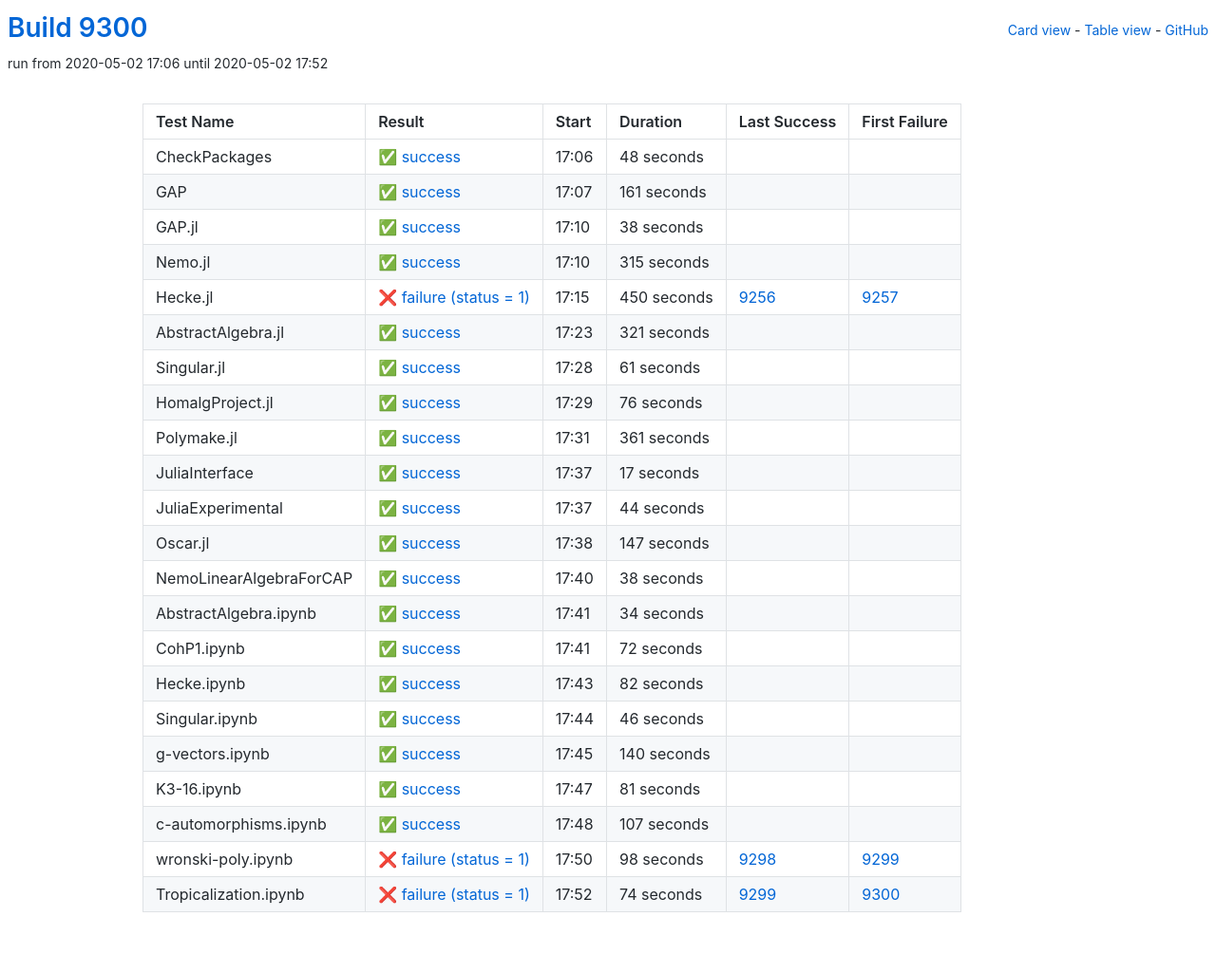
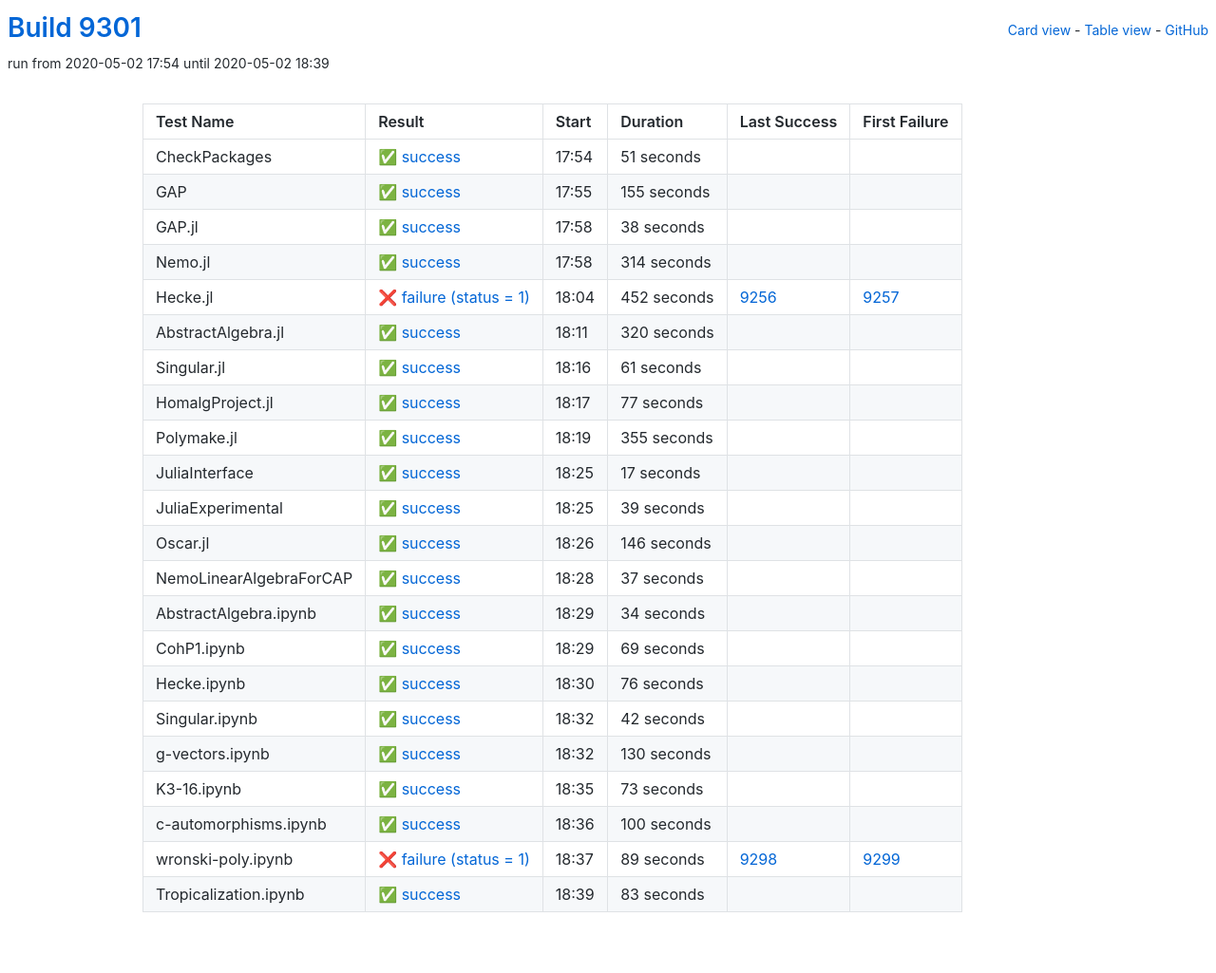
Before and after one commit to oscar-system/oscar-ci-status, a Jekyll site: the page built from table.html, in a window 1280 px wide. Shown: the whole page at 95% size. Built offline with Jekyll 4.4.1, drawn with Linux system fonts in a browser that asks for light colours.

Commit message:
Build 9301

```diff
--- a/_data/ci.yml
+++ b/_data/ci.yml
@@ -1,27 +1,27 @@
-build: 9300
-build_url: https://oscarci.mathematik.uni-kl.de/job/oscar/9300/
+build: 9301
+build_url: https://oscarci.mathematik.uni-kl.de/job/oscar/9301/
 job: oscar
 tests:
-- duration: 48
+- duration: 51
   exitcode: 0
   first_failure: false
   first_failure_url: null
   last_success: false
   last_success_url: null
-  log: https://oscarci.mathematik.uni-kl.de/job/oscar/9300/artifact/logs/build-9300/CheckPackages.log
+  log: https://oscarci.mathematik.uni-kl.de/job/oscar/9301/artifact/logs/build-9301/CheckPackages.log
   name: CheckPackages
-  start: 2020-05-02 17:06
+  start: 2020-05-02 17:54
   status: success
   success: true
-- duration: 161
+- duration: 155
   exitcode: 0
   first_failure: false
   first_failure_url: null
   last_success: false
   last_success_url: null
-  log: https://oscarci.mathematik.uni-kl.de/job/oscar/9300/artifact/logs/build-9300/GAP.log
+  log: https://oscarci.mathematik.uni-kl.de/job/oscar/9301/artifact/logs/build-9301/GAP.log
   name: GAP
-  start: 2020-05-02 17:07
+  start: 2020-05-02 17:55
   status: success
   success: true
 - duration: 38
@@ -30,42 +30,42 @@ tests:
   first_failure_url: null
   last_success: false
   last_success_url: null
-  log: https://oscarci.mathematik.uni-kl.de/job/oscar/9300/artifact/logs/build-9300/GAP.jl.log
+  log: https://oscarci.mathematik.uni-kl.de/job/oscar/9301/artifact/logs/build-9301/GAP.jl.log
   name: GAP.jl
-  start: 2020-05-02 17:10
+  start: 2020-05-02 17:58
   status: success
   success: true
-- duration: 315
+- duration: 314
   exitcode: 0
   first_failure: false
   first_failure_url: null
   last_success: false
   last_success_url: null
-  log: https://oscarci.mathematik.uni-kl.de/job/oscar/9300/artifact/logs/build-9300/Nemo.jl.log
+  log: https://oscarci.mathematik.uni-kl.de/job/oscar/9301/artifact/logs/build-9301/Nemo.jl.log
   name: Nemo.jl
-  start: 2020-05-02 17:10
+  start: 2020-05-02 17:58
   status: success
   success: true
-- duration: 450
+- duration: 452
   exitcode: 1
   first_failure: 9257
   first_failure_url: https://oscarci.mathematik.uni-kl.de/job/oscar/9257/
   last_success: 9256
   last_success_url: https://oscarci.mathematik.uni-kl.de/job/oscar/9256/
-  log: https://oscarci.mathematik.uni-kl.de/job/oscar/9300/artifact/logs/build-9300/Hecke.jl.log
+  log: https://oscarci.mathematik.uni-kl.de/job/oscar/9301/artifact/logs/build-9301/Hecke.jl.log
   name: Hecke.jl
-  start: 2020-05-02 17:15
+  start: 2020-05-02 18:04
   status: failure
   success: false
-- duration: 321
+- duration: 320
   exitcode: 0
   first_failure: false
   first_failure_url: null
   last_success: false
   last_success_url: null
-  log: https://oscarci.mathematik.uni-kl.de/job/oscar/9300/artifact/logs/build-9300/AbstractAlgebra.jl.log
+  log: https://oscarci.mathematik.uni-kl.de/job/oscar/9301/artifact/logs/build-9301/AbstractAlgebra.jl.log
   name: AbstractAlgebra.jl
-  start: 2020-05-02 17:23
+  start: 2020-05-02 18:11
   status: success
   success: true
 - duration: 61
@@ -74,9 +74,97 @@ tests:
   first_failure_url: null
   last_success: false
   last_success_url: null
-  log: https://oscarci.mathematik.uni-kl.de/job/oscar/9300/artifact/logs/build-9300/Singular.jl.log
+  log: https://oscarci.mathematik.uni-kl.de/job/oscar/9301/artifact/logs/build-9301/Singular.jl.log
   name: Singular.jl
-  start: 2020-05-02 17:28
+  start: 2020-05-02 18:16
+  status: success
+  success: true
+- duration: 77
+  exitcode: 0
+  first_failure: false
+  first_failure_url: null
+  last_success: false
+  last_success_url: null
+  log: https://oscarci.mathematik.uni-kl.de/job/oscar/9301/artifact/logs/build-9301/HomalgProject.jl.log
+  name: HomalgProject.jl
+  start: 2020-05-02 18:17
+  status: success
+  success: true
+- duration: 355
+  exitcode: 0
+  first_failure: false
+  first_failure_url: null
+  last_success: false
+  last_success_url: null
+  log: https://oscarci.mathematik.uni-kl.de/job/oscar/9301/artifact/logs/build-9301/Polymake.jl.log
+  name: Polymake.jl
+  start: 2020-05-02 18:19
+  status: success
+  success: true
+- duration: 17
+  exitcode: 0
+  first_failure: false
+  first_failure_url: null
+  last_success: false
+  last_success_url: null
+  log: https://oscarci.mathematik.uni-kl.de/job/oscar/9301/artifact/logs/build-9301/JuliaInterface.log
+  name: JuliaInterface
+  start: 2020-05-02 18:25
+  status: success
+  success: true
+- duration: 39
+  exitcode: 0
+  first_failure: false
+  first_failure_url: null
+  last_success: false
+  last_success_url: null
+  log: https://oscarci.mathematik.uni-kl.de/job/oscar/9301/artifact/logs/build-9301/JuliaExperimental.log
+  name: JuliaExperimental
+  start: 2020-05-02 18:25
+  status: success
+  success: true
+- duration: 146
+  exitcode: 0
+  first_failure: false
+  first_failure_url: null
+  last_success: false
+  last_success_url: null
+  log: https://oscarci.mathematik.uni-kl.de/job/oscar/9301/artifact/logs/build-9301/Oscar.jl.log
+  name: Oscar.jl
+  start: 2020-05-02 18:26
+  status: success
+  success: true
+- duration: 37
+  exitcode: 0
+  first_failure: false
+  first_failure_url: null
+  last_success: false
+  last_success_url: null
+  log: https://oscarci.mathematik.uni-kl.de/job/oscar/9301/artifact/logs/build-9301/NemoLinearAlgebraForCAP.log
+  name: NemoLinearAlgebraForCAP
+  start: 2020-05-02 18:28
+  status: success
+  success: true
+- duration: 34
+  exitcode: 0
+  first_failure: false
+  first_failure_url: null
+  last_success: false
+  last_success_url: null
+  log: https://oscarci.mathematik.uni-kl.de/job/oscar/9301/artifact/logs/build-9301/AbstractAlgebra.ipynb.log
+  name: AbstractAlgebra.ipynb
+  start: 2020-05-02 18:29
+  status: success
+  success: true
+- duration: 69
+  exitcode: 0
+  first_failure: false
+  first_failure_url: null
+  last_success: false
+  last_success_url: null
+  log: https://oscarci.mathematik.uni-kl.de/job/oscar/9301/artifact/logs/build-9301/CohP1.ipynb.log
+  name: CohP1.ipynb
+  start: 2020-05-02 18:29
   status: success
   success: true
 - duration: 76
@@ -85,162 +173,74 @@ tests:
   first_failure_url: null
   last_success: false
   last_success_url: null
-  log: https://oscarci.mathematik.uni-kl.de/job/oscar/9300/artifact/logs/build-9300/HomalgProject.jl.log
-  name: HomalgProject.jl
-  start: 2020-05-02 17:29
+  log: https://oscarci.mathematik.uni-kl.de/job/oscar/9301/artifact/logs/build-9301/Hecke.ipynb.log
+  name: Hecke.ipynb
+  start: 2020-05-02 18:30
   status: success
   success: true
-- duration: 361
+- duration: 42
   exitcode: 0
   first_failure: false
   first_failure_url: null
   last_success: false
   last_success_url: null
-  log: https://oscarci.mathematik.uni-kl.de/job/oscar/9300/artifact/logs/build-9300/Polymake.jl.log
-  name: Polymake.jl
-  start: 2020-05-02 17:31
+  log: https://oscarci.mathematik.uni-kl.de/job/oscar/9301/artifact/logs/build-9301/Singular.ipynb.log
+  name: Singular.ipynb
+  start: 2020-05-02 18:32
   status: success
   success: true
-- duration: 17
+- duration: 130
   exitcode: 0
   first_failure: false
   first_failure_url: null
   last_success: false
   last_success_url: null
-  log: https://oscarci.mathematik.uni-kl.de/job/oscar/9300/artifact/logs/build-9300/JuliaInterface.log
-  name: JuliaInterface
-  start: 2020-05-02 17:37
+  log: https://oscarci.mathematik.uni-kl.de/job/oscar/9301/artifact/logs/build-9301/g-vectors.ipynb.log
+  name: g-vectors.ipynb
+  start: 2020-05-02 18:32
   status: success
   success: true
-- duration: 44
+- duration: 73
   exitcode: 0
   first_failure: false
   first_failure_url: null
   last_success: false
   last_success_url: null
-  log: https://oscarci.mathematik.uni-kl.de/job/oscar/9300/artifact/logs/build-9300/JuliaExperimental.log
-  name: JuliaExperimental
-  start: 2020-05-02 17:37
+  log: https://oscarci.mathematik.uni-kl.de/job/oscar/9301/artifact/logs/build-9301/K3-16.ipynb.log
+  name: K3-16.ipynb
+  start: 2020-05-02 18:35
   status: success
   success: true
-- duration: 147
+- duration: 100
   exitcode: 0
   first_failure: false
   first_failure_url: null
   last_success: false
   last_success_url: null
-  log: https://oscarci.mathematik.uni-kl.de/job/oscar/9300/artifact/logs/build-9300/Oscar.jl.log
-  name: Oscar.jl
-  start: 2020-05-02 17:38
+  log: https://oscarci.mathematik.uni-kl.de/job/oscar/9301/artifact/logs/build-9301/c-automorphisms.ipynb.log
+  name: c-automorphisms.ipynb
+  start: 2020-05-02 18:36
   status: success
   success: true
-- duration: 38
+- duration: 89
+  exitcode: 1
+  first_failure: 9299
+  first_failure_url: https://oscarci.mathematik.uni-kl.de/job/oscar/9299/
+  last_success: 9298
+  last_success_url: https://oscarci.mathematik.uni-kl.de/job/oscar/9298/
+  log: https://oscarci.mathematik.uni-kl.de/job/oscar/9301/artifact/logs/build-9301/wronski-poly.ipynb.log
+  name: wronski-poly.ipynb
+  start: 2020-05-02 18:37
+  status: failure
+  success: false
+- duration: 83
   exitcode: 0
   first_failure: false
   first_failure_url: null
   last_success: false
   last_success_url: null
-  log: https://oscarci.mathematik.uni-kl.de/job/oscar/9300/artifact/logs/build-9300/NemoLinearAlgebraForCAP.log
-  name: NemoLinearAlgebraForCAP
-  start: 2020-05-02 17:40
+  log: https://oscarci.mathematik.uni-kl.de/job/oscar/9301/artifact/logs/build-9301/Tropicalization.ipynb.log
+  name: Tropicalization.ipynb
+  start: 2020-05-02 18:39
   status: success
   success: true
-- duration: 34
-  exitcode: 0
-  first_failure: false
-  first_failure_url: null
-  last_success: false
-  last_success_url: null
-  log: https://oscarci.mathematik.uni-kl.de/job/oscar/9300/artifact/logs/build-9300/AbstractAlgebra.ipynb.log
-  name: AbstractAlgebra.ipynb
-  start: 2020-05-02 17:41
-  status: success
-  success: true
-- duration: 72
-  exitcode: 0
-  first_failure: false
-  first_failure_url: null
-  last_success: false
-  last_success_url: null
-  log: https://oscarci.mathematik.uni-kl.de/job/oscar/9300/artifact/logs/build-9300/CohP1.ipynb.log
-  name: CohP1.ipynb
-  start: 2020-05-02 17:41
-  status: success
-  success: true
-- duration: 82
-  exitcode: 0
-  first_failure: false
-  first_failure_url: null
-  last_success: false
-  last_success_url: null
-  log: https://oscarci.mathematik.uni-kl.de/job/oscar/9300/artifact/logs/build-9300/Hecke.ipynb.log
-  name: Hecke.ipynb
-  start: 2020-05-02 17:43
-  status: success
-  success: true
-- duration: 46
-  exitcode: 0
-  first_failure: false
-  first_failure_url: null
-  last_success: false
-  last_success_url: null
-  log: https://oscarci.mathematik.uni-kl.de/job/oscar/9300/artifact/logs/build-9300/Singular.ipynb.log
-  name: Singular.ipynb
-  start: 2020-05-02 17:44
-  status: success
-  success: true
-- duration: 140
-  exitcode: 0
-  first_failure: false
-  first_failure_url: null
-  last_success: false
-  last_success_url: null
-  log: https://oscarci.mathematik.uni-kl.de/job/oscar/9300/artifact/logs/build-9300/g-vectors.ipynb.log
-  name: g-vectors.ipynb
-  start: 2020-05-02 17:45
-  status: success
-  success: true
-- duration: 81
-  exitcode: 0
-  first_failure: false
-  first_failure_url: null
-  last_success: false
-  last_success_url: null
-  log: https://oscarci.mathematik.uni-kl.de/job/oscar/9300/artifact/logs/build-9300/K3-16.ipynb.log
-  name: K3-16.ipynb
-  start: 2020-05-02 17:47
-  status: success
-  success: true
-- duration: 107
-  exitcode: 0
-  first_failure: false
-  first_failure_url: null
-  last_success: false
-  last_success_url: null
-  log: https://oscarci.mathematik.uni-kl.de/job/oscar/9300/artifact/logs/build-9300/c-automorphisms.ipynb.log
-  name: c-automorphisms.ipynb
-  start: 2020-05-02 17:48
-  status: success
-  success: true
-- duration: 98
-  exitcode: 1
-  first_failure: 9299
-  first_failure_url: https://oscarci.mathematik.uni-kl.de/job/oscar/9299/
-  last_success: 9298
-  last_success_url: https://oscarci.mathematik.uni-kl.de/job/oscar/9298/
-  log: https://oscarci.mathematik.uni-kl.de/job/oscar/9300/artifact/logs/build-9300/wronski-poly.ipynb.log
-  name: wronski-poly.ipynb
-  start: 2020-05-02 17:50
-  status: failure
-  success: false
-- duration: 74
-  exitcode: 1
-  first_failure: 9300
-  first_failure_url: https://oscarci.mathematik.uni-kl.de/job/oscar/9300/
-  last_success: 9299
-  last_success_url: https://oscarci.mathematik.uni-kl.de/job/oscar/9299/
-  log: https://oscarci.mathematik.uni-kl.de/job/oscar/9300/artifact/logs/build-9300/Tropicalization.ipynb.log
-  name: Tropicalization.ipynb
-  start: 2020-05-02 17:52
-  status: failure
-  success: false
```
Also changed, not shown: README.md.
